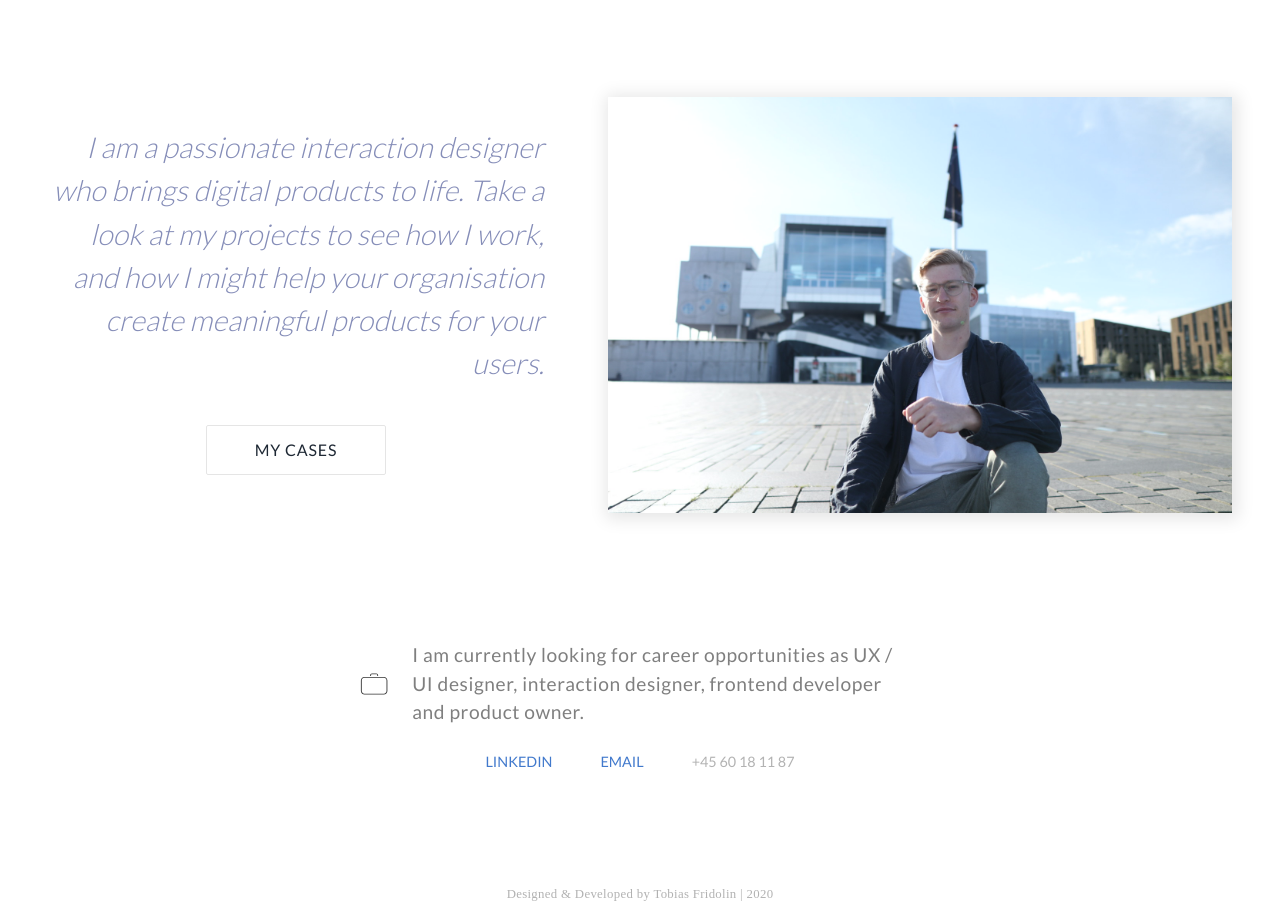
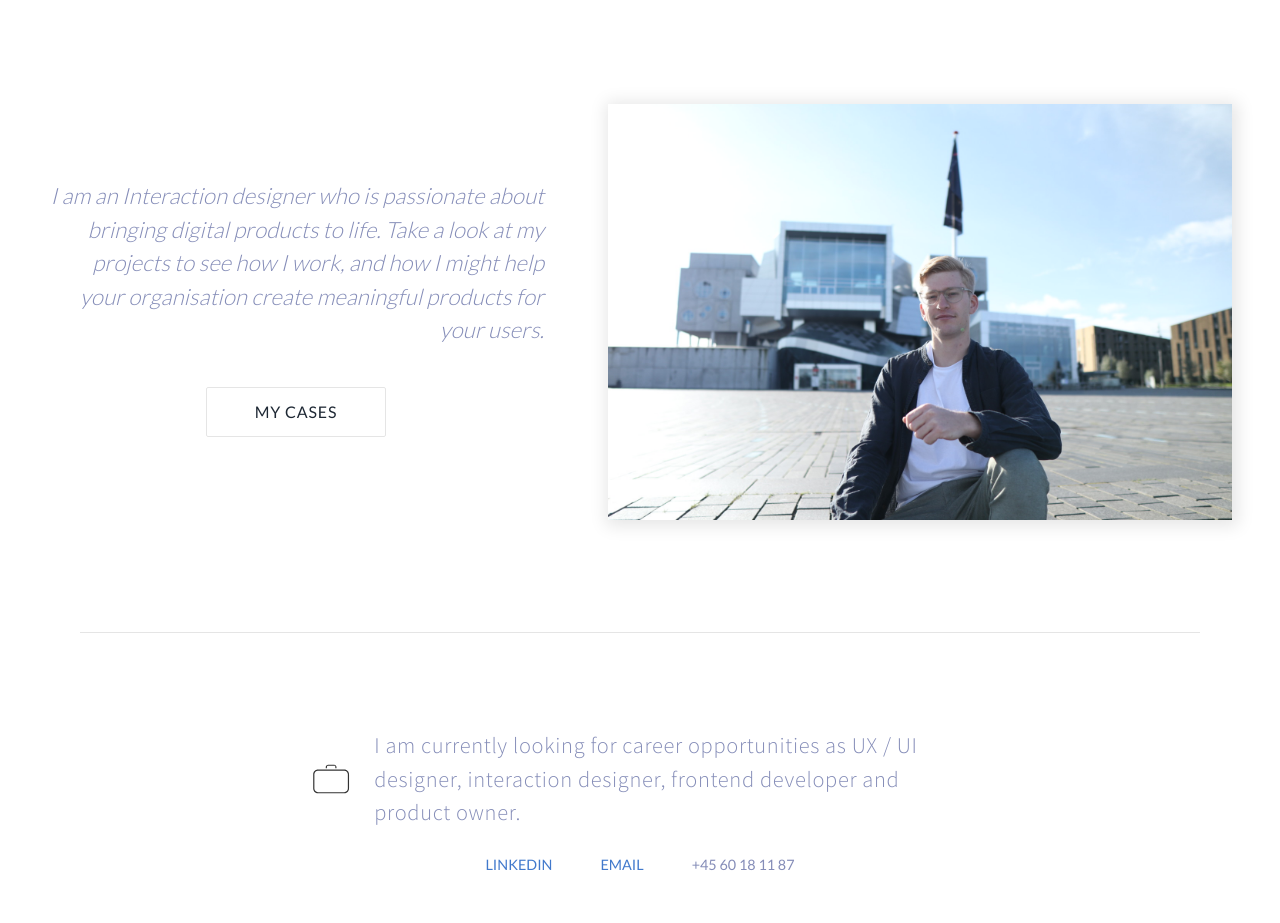
Before and after one commit to TobiasFridolin/TobiasFridolin.github.io, a plain HTML site: page index.html in a window 1280 px wide. Shown: the part 260-1183 px from the top of the page. Drawn offline with nearby package versions, Linux system fonts and the light colour scheme.

Commit message:
Portfolio font

```diff
--- a/index.html
+++ b/index.html
@@ -59,16 +59,18 @@
         <div class="flex-cols">
             <div>
                 <p class="lead">
-                    I am a passionate interaction designer who brings digital products to life. Take a look at my projects to see how I work, and how I might help your organisation create meaningful products for your users.
+                    I am an Interaction designer who is passionate about bringing digital products to life. Take a look at my projects to see how I work, and how I might help your organisation create meaningful products for your users.
                 </p>
                 <a class="button cases" href="pages/portfolio.html">My Cases</a>
             </div>
             <img class="landing" src="/resources/landing.jpeg" alt="landing" width="1620" height="1080">
         </div>
 
+        <hr>
+
         <div class="flex-rows">
             <div class="alert">
-                <svg width="64" height="64" viewBox="0 0 64 64" fill="none" xmlns="http://www.w3.org/2000/svg">
+                <svg width="80" height="80" viewBox="0 0 64 64" fill="none" xmlns="http://www.w3.org/2000/svg">
                     <path fill-rule="evenodd" clip-rule="evenodd" d="M54 18H10C6.68629 18 4 20.6863 4 24V48C4 51.3137 6.68629 54 10 54H54C57.3137 54 60 51.3137 60 48V24C60 20.6863 57.3137 18 54 18ZM10 16C5.58172 16 2 19.5817 2 24V48C2 52.4183 5.58172 56 10 56H54C58.4183 56 62 52.4183 62 48V24C62 19.5817 58.4183 16 54 16H10Z" fill="black"/>
                     <path d="M23 12C23 9.79086 24.7909 8 27 8H37C39.2091 8 41 9.79086 41 12V14H39C39 14 39 13 39 12C39 11 39 10 37 10C35 10 28 10 27 10C26 10 25 11 25 12C25 13 25 14 25 14H23V12Z" fill="black"/>
                 </svg>
--- a/styles/sass/home.scss
+++ b/styles/sass/home.scss
@@ -1,4 +1,7 @@
 @use 'atoms';
+
+$text-color: #858db8;
+
 
 .heading-1, .subtitle{
     text-align: center;
@@ -11,13 +14,14 @@
 }
 
 .subtitle{
-    font-size: 1.2rem;
+    font-size: 1.5rem;
     color: rgba(atoms.$primary-text, 1);
+    font-family: atoms.$lato;
 }
 
 .lead{
-    color: #858db8;
-    font-size: 1.8rem;
+    color: $text-color;
+    font-size: 1.4rem;
     line-height: 1.5em;
     max-width: 28em;
     font-weight: 300;
@@ -82,6 +86,9 @@ main{
     font-size: 0.9rem;
     line-height: 1.5em;
     color: atoms.$grey-30;
+    color: $text-color;
+
+
     text-transform: uppercase;
     a, p{
         display: inline;
@@ -91,20 +98,19 @@ main{
 
 .alert{
     display: flex;
-    font-size: 1.2rem;
+    font-size: 1.4rem;
     max-width: 30em;
     margin: 16px;
 
     svg{
         align-self: center;
         opacity: 0.8;
-        min-width: 24px;
-        height: 32px;
         margin: 8px;
     }
 
     p, a{
-        font-family: atoms.$lato;
+        font-family: atoms.$source-sans-pro;
+        font-weight: 300;
         letter-spacing: 0.03em;
         line-height: 150%;
         text-align: left;
@@ -113,7 +119,7 @@ main{
 
     p{
         padding: 0 1rem;
-        color: rgba(black, 0.5);
+        color: $text-color;
     }
 
     a{
```
Also changed, not shown: styles/css/home.css, 1 other file.
